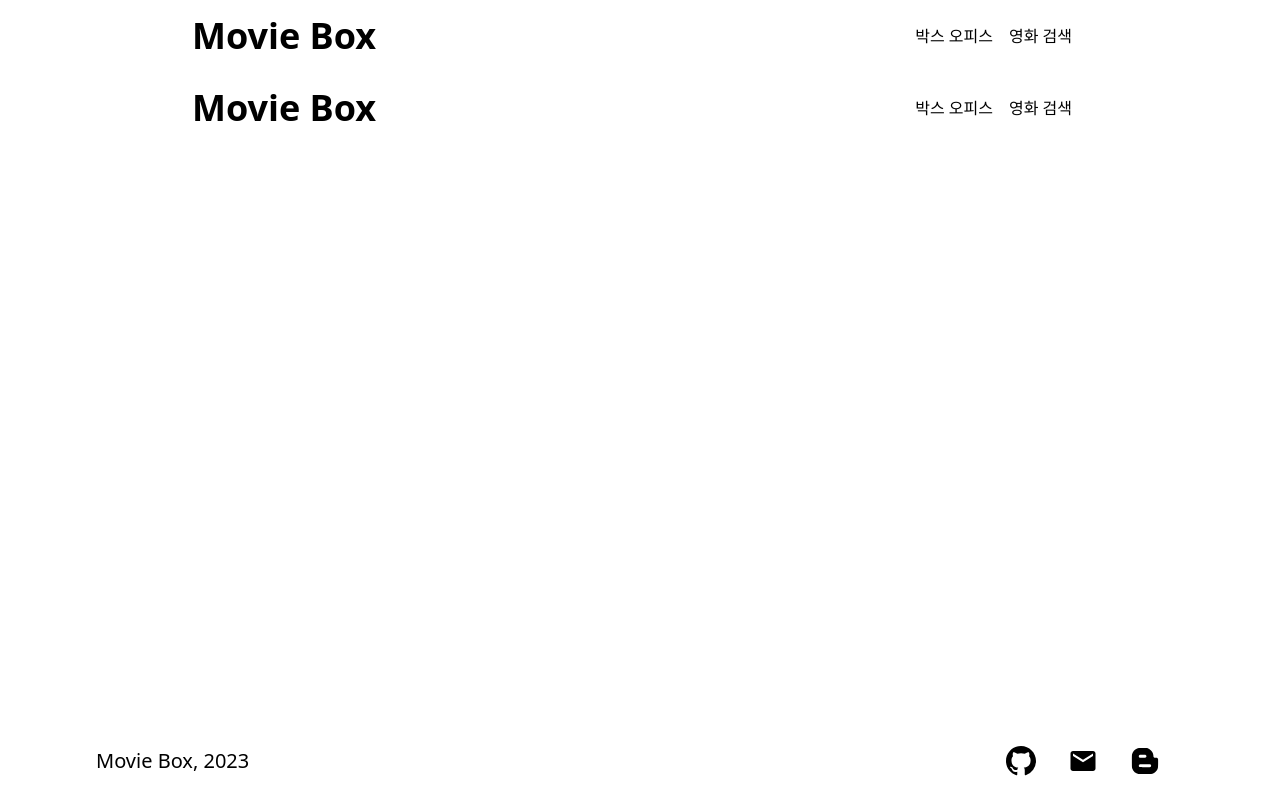
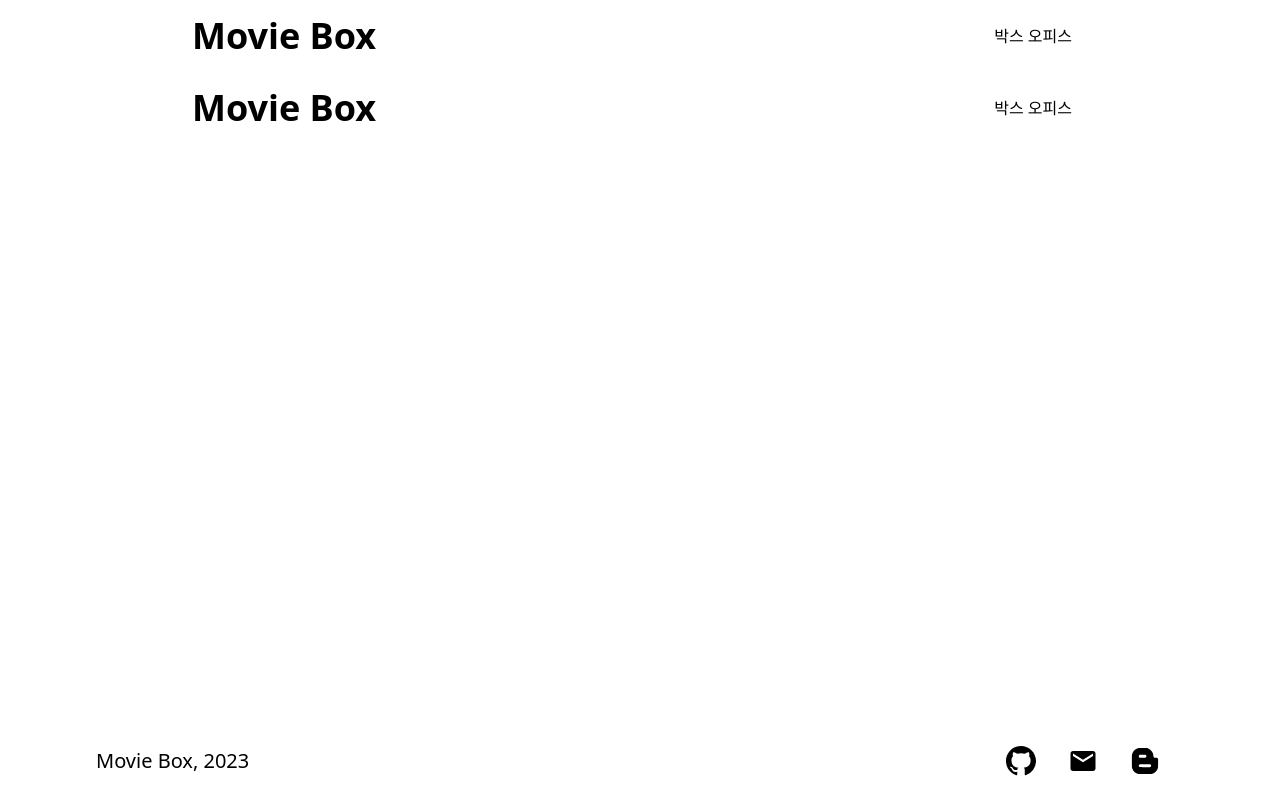
Before and after one commit to ka0824/movie_box, a Next.js app: page /nav in a window 1280 px wide. Built offline with nearby package versions, Linux system fonts and the light colour scheme.

Commit message:
feat: change basic path
- 처음 접속시 /boxoffice로 이동하게 수정

- 영화 검색 항목 주석 처리
    - 이용하는 api상 일부 글자만 입력시 검색이 불가능할 듯함

```diff
--- a/src/pages/index.tsx
+++ b/src/pages/index.tsx
@@ -1,9 +1,17 @@
+import { useEffect } from 'react';
+import { useRouter } from 'next/router';
 import Image from 'next/image';
 import { Inter } from 'next/font/google';
 
 const inter = Inter({ subsets: ['latin'] });
 
 export default function Home() {
+  const router = useRouter();
+
+  useEffect(() => {
+    router.replace('/boxoffice');
+  }, []);
+
   return (
     <main
       className={`flex flex-col items-center justify-between p-24 ${inter.className}`}
--- a/src/pages/nav.tsx
+++ b/src/pages/nav.tsx
@@ -12,10 +12,10 @@ const list: NavElement[] = [
     name: '박스 오피스',
     href: '/boxoffice',
   },
-  {
-    name: '영화 검색',
-    href: '/search',
-  },
+  // {
+  //   name: '영화 검색',
+  //   href: '/search',
+  // },
 ];
 
 function NavLink({ element }: { element: NavElement }) {
```
